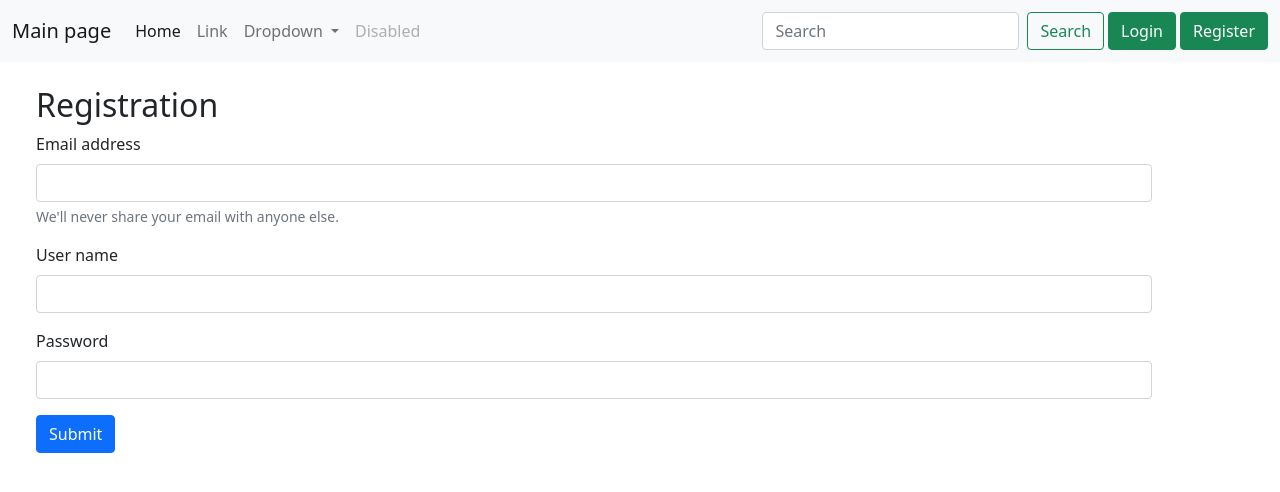
After one commit to IllyaKartychak/Docker_hillel, a FastAPI app: template frontend/app/templates/pages/register.html in a window 1280 px wide. The commit adds this page. Shown: the top 492 px of the page. Run offline with FastAPI, Linux system fonts and the light colour scheme; the template is opened without the code that fills it, so the values that code supplies are empty.

Commit message:
2711 create user frontend (#11)
Co-authored-by: Maksym <PeterParker@gmail.com>

```diff
--- a/frontend/app/main.py
+++ b/frontend/app/main.py
@@ -1,23 +1,13 @@
-from fastapi import FastAPI, Request
-from fastapi.templating import Jinja2Templates
+from fastapi import FastAPI
 
-templates = Jinja2Templates(directory="templates")
+
+from router_user import router_user
 
 
 def get_application() -> FastAPI:
     app = FastAPI(debug=True)
 
-    @app.get("/")
-    async def index(request: Request):
-        context = {
-            "request": request,
-            "title": "Головна сторінка сайту"
-        }
-
-        response = templates.TemplateResponse('pages/index.html', context=context)
-
-        return response
-
+    app.include_router(router_user)
 
     return app
 
--- a/frontend/app/templates/base.html
+++ b/frontend/app/templates/base.html
@@ -3,11 +3,18 @@
 <head>
     <meta charset="UTF-8">
     <title>{{ title }}</title>
+    <link href="https://cdn.jsdelivr.net/npm/bootstrap@5.0.2/dist/css/bootstrap.min.css" rel="stylesheet" integrity="sha384-EVSTQN3/azprG1Anm3QDgpJLIm9Nao0Yz1ztcQTwFspd3yD65VohhpuuCOmLASjC" crossorigin="anonymous">
 </head>
 <body>
+
+{% include "components/navbar.html" %}
+
 
 {% block content %}
 {% endblock %}
 
+
+<script src="https://cdn.jsdelivr.net/npm/@popperjs/core@2.9.2/dist/umd/popper.min.js" integrity="sha384-IQsoLXl5PILFhosVNubq5LC7Qb9DXgDA9i+tQ8Zj3iwWAwPtgFTxbJ8NT4GN1R8p" crossorigin="anonymous"></script>
+<script src="https://cdn.jsdelivr.net/npm/bootstrap@5.0.2/dist/js/bootstrap.min.js" integrity="sha384-cVKIPhGWiC2Al4u+LWgxfKTRIcfu0JTxR+EQDz/bgldoEyl4H0zUF0QKbrJ0EcQF" crossorigin="anonymous"></script>
 </body>
 </html>
--- /dev/null
+++ b/frontend/app/templates/components/auth.html
@@ -0,0 +1,10 @@
+
+{% if user %}
+
+<button type="button" class="btn btn-light">User: {{ user.name }}</button>
+<button type="button" class="btn btn-warning">Logout</button>
+{% else %}
+
+<a class="btn btn-success m-1" href="#">Login</a>
+<a class="btn btn-success" href="{{ url_for('user_register') }}">Register</a>
+{% endif %}
--- /dev/null
+++ b/frontend/app/templates/components/navbar.html
@@ -0,0 +1,37 @@
+<nav class="navbar navbar-expand-lg navbar-light bg-light">
+  <div class="container-fluid">
+    <a class="navbar-brand" href="{{ url_for('index') }}">Main page</a>
+    <button class="navbar-toggler" type="button" data-bs-toggle="collapse" data-bs-target="#navbarSupportedContent" aria-controls="navbarSupportedContent" aria-expanded="false" aria-label="Toggle navigation">
+      <span class="navbar-toggler-icon"></span>
+    </button>
+    <div class="collapse navbar-collapse" id="navbarSupportedContent">
+      <ul class="navbar-nav me-auto mb-2 mb-lg-0">
+        <li class="nav-item">
+          <a class="nav-link active" aria-current="page" href="#">Home</a>
+        </li>
+        <li class="nav-item">
+          <a class="nav-link" href="#">Link</a>
+        </li>
+        <li class="nav-item dropdown">
+          <a class="nav-link dropdown-toggle" href="#" id="navbarDropdown" role="button" data-bs-toggle="dropdown" aria-expanded="false">
+            Dropdown
+          </a>
+          <ul class="dropdown-menu" aria-labelledby="navbarDropdown">
+            <li><a class="dropdown-item" href="#">Action</a></li>
+            <li><a class="dropdown-item" href="#">Another action</a></li>
+            <li><hr class="dropdown-divider"></li>
+            <li><a class="dropdown-item" href="#">Something else here</a></li>
+          </ul>
+        </li>
+        <li class="nav-item">
+          <a class="nav-link disabled" href="#" tabindex="-1" aria-disabled="true">Disabled</a>
+        </li>
+      </ul>
+      <form class="d-flex">
+        <input class="form-control me-2" type="search" placeholder="Search" aria-label="Search">
+        <button class="btn btn-outline-success" type="submit">Search</button>
+      </form>
+      {% include "components/auth.html" %}
+    </div>
+  </div>
+</nav>
--- /dev/null
+++ b/frontend/app/templates/pages/register.html
@@ -0,0 +1,42 @@
+{% extends "base.html" %}
+
+
+{% block content %}
+
+
+
+<div class="m-4 container">
+
+  <h2>Registration</h2>
+
+  {% if error %}
+    <div class="alert alert-danger" role="alert">
+      {{ error }}
+    </div>
+  {% endif %}
+
+  <form method="post" action="{{ url_for('user_register') }}">
+  <div class="mb-3">
+    <label for="exampleInputEmail1" class="form-label">Email address</label>
+    <input name="email" type="email" class="form-control" id="exampleInputEmail1" aria-describedby="emailHelp" required value="{{ email }}">
+    <div id="emailHelp" class="form-text">We'll never share your email with anyone else.</div>
+  </div>
+
+  <div class="mb-3">
+    <label for="username" class="form-label">User name</label>
+    <input name="username" type="text" class="form-control" id="username" aria-describedby="emailHelp" required value="{{ username }}">
+  </div>
+
+  <div class="mb-3">
+    <label for="exampleInputPassword1" class="form-label">Password</label>
+    <input name="password"  type="password" class="form-control" id="exampleInputPassword1" required minlength="3">
+  </div>
+
+  <button type="submit" class="btn btn-primary">Submit</button>
+</form>
+
+
+</div>
+
+
+{% endblock %}
```
Also changed, not shown: frontend/app/router_user.py (added, +58 -0 lines).
